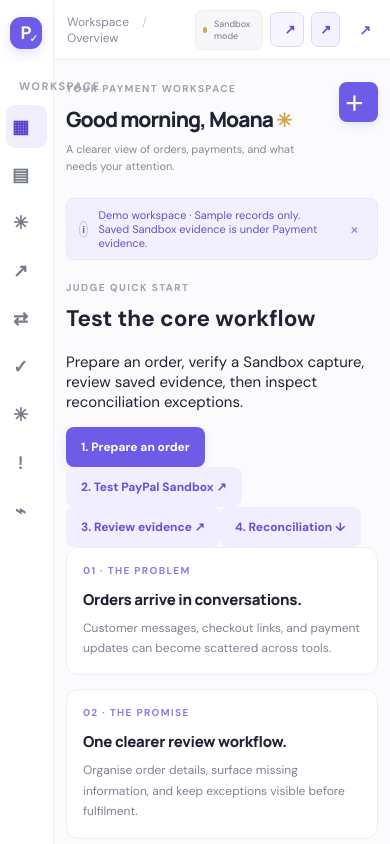
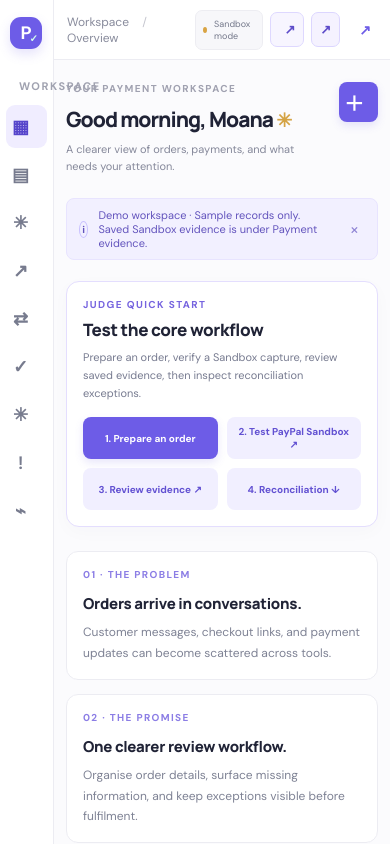
Before and after one commit to Moana-star/payproof-ai, a Next.js app: page / in a window 390 px wide. Shown: the top 844 px of the page. Built offline with nearby package versions, Linux system fonts and the light colour scheme; no server answers.

Commit message:
Style judge quick-start panel for desktop and mobile

```diff
--- a/app/globals.css
+++ b/app/globals.css
@@ -294,3 +294,14 @@ body{font-size:15px}
 
 /* Clear judge-facing entry point to the Sandbox payment walkthrough */
 .demo-payment-guide-link{display:inline-flex;align-items:center;gap:5px;color:#5d4cc9;background:#f7f5ff;border:1px solid #ded8ff;border-radius:7px;padding:8px 10px;font-size:11px;font-weight:700;white-space:nowrap}.demo-payment-guide-link:hover{background:#ebe7ff}.demo-payment-guide-link:focus-visible{outline:2px solid #7b68e8;outline-offset:2px}@media(max-width:700px){.demo-payment-guide-link{font-size:0;padding:8px}.demo-payment-guide-link span{font-size:13px}.topbar-actions{gap:7px}}
+
+
+/* Judge-first overview: make the core test path visible before the longer product story. */
+.judge-quick-start{display:grid;grid-template-columns:minmax(0,1fr) minmax(0,1.55fr);gap:22px;align-items:center;padding:20px 22px;margin:0 0 24px;background:#fff;border:1px solid #e4defe;border-radius:13px;box-shadow:0 5px 18px #29254d06}
+.judge-quick-copy .eyebrow{margin-bottom:7px;color:#7664df}
+.judge-quick-copy h2{font:800 17px Manrope,sans-serif;letter-spacing:-.4px;margin:0 0 7px}
+.judge-quick-copy p:last-child{font-size:11px;line-height:1.65;color:#777b90;margin:0;max-width:45ch}
+.judge-quick-actions{display:flex;flex-wrap:wrap;justify-content:flex-end;gap:9px}
+.judge-quick-actions .primary-button,.judge-quick-actions .secondary-button{min-height:37px;font-size:10px;padding:0 11px;text-decoration:none;white-space:nowrap}
+@media(max-width:1050px){.judge-quick-start{grid-template-columns:1fr}.judge-quick-actions{justify-content:flex-start}}
+@media(max-width:540px){.judge-quick-start{padding:16px;gap:15px}.judge-quick-actions{display:grid;grid-template-columns:1fr 1fr}.judge-quick-actions .primary-button,.judge-quick-actions .secondary-button{white-space:normal;text-align:center;min-height:42px;padding:7px}}
```
